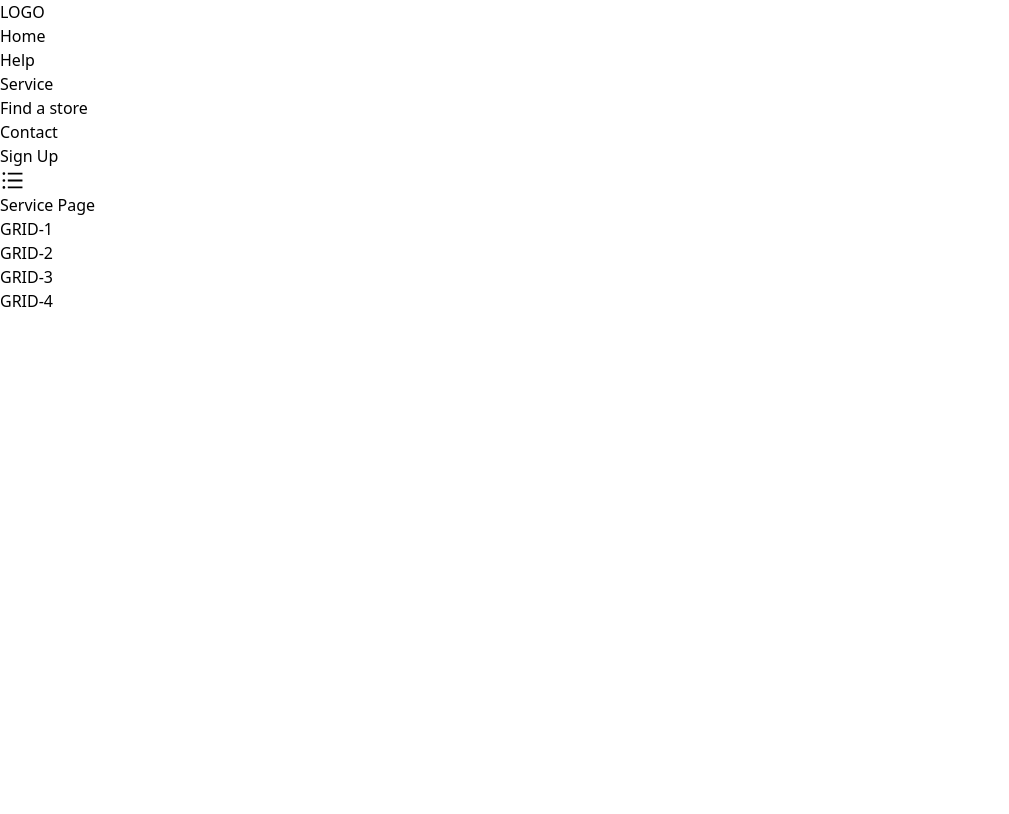
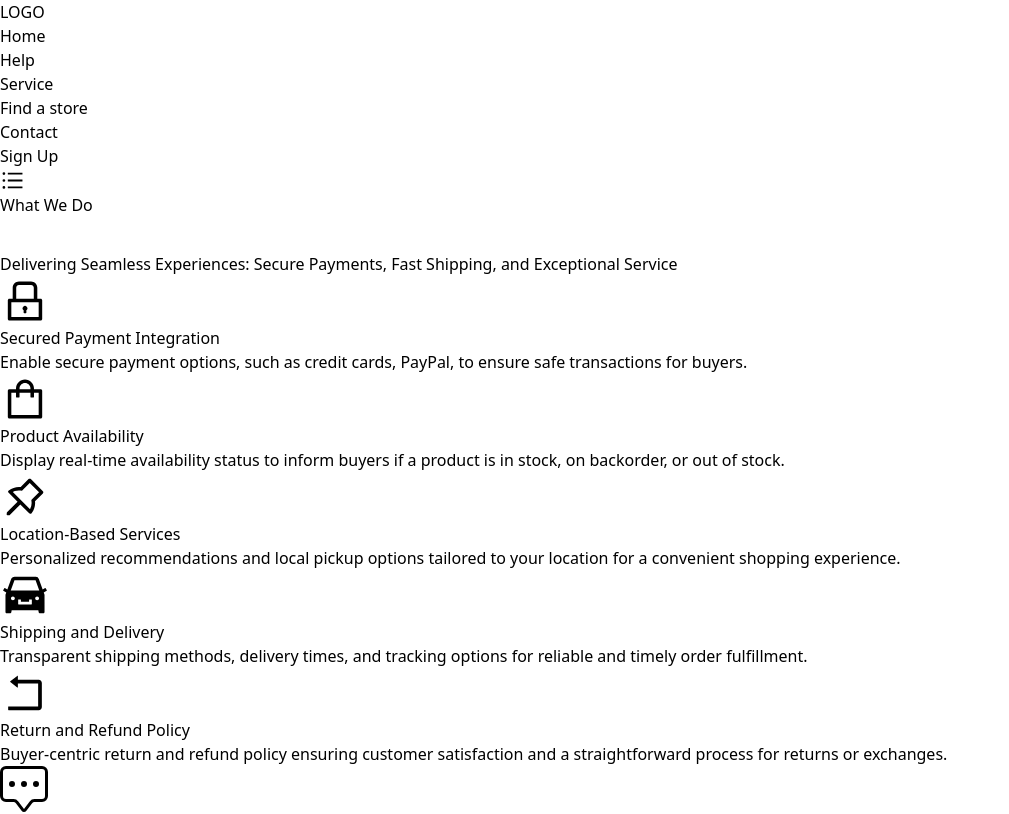
Before and after one commit to Jas-developer/NEARBUY_REACT_LARAVEL, a React (Vite) app in the folder client/: page /service in a window 1280 px wide. Shown: the top 814 px of the page, without its empty margins (0-1009 px from the left). Built offline with nearby package versions, Linux system fonts and the light colour scheme.

Commit message:
added content for Service Tab

```diff
--- a/client/src/pages/Service.jsx
+++ b/client/src/pages/Service.jsx
@@ -1,7 +1,9 @@
+import Services from "./components/services/Services"
+
 export const Service = ()=> {
     return (
         <>
-            <h1>Service Page</h1>
+            <Services />
         </>
     )
 }
--- /dev/null
+++ b/client/src/pages/components/services/Services.jsx
@@ -0,0 +1,101 @@
+import { AiOutlineRollback, AiOutlineShopping, AiOutlineLock, AiOutlinePushpin, AiFillCar } from 'react-icons/ai';
+
+export default function Services(){
+    return (
+        <>
+            <div id="services" className="section relative pt-20 pb-8 md:pt-16 md:pb-0 bg-white">
+                <div className="container xl:max-w-6xl mx-auto px-4">
+
+                    <header className="text-center mx-auto mb-12 lg:px-20">
+                        <h2 className="text-2xl leading-normal mb-2 font-bold text-black">What We Do</h2>
+                        <svg version="1.1" xmlns="http://www.w3.org/2000/svg" xmlns:xlink="http://www.w3.org/1999/xlink" x="0px" y="0px" viewBox="0 0 100 60" style={{margin: '0 auto',height: '35px'}} xml:space="preserve">
+                            <circle cx="50.1" cy="30.4" r="5" className="stroke-primary" style={{fill: 'transparent',strokeWidth: '2',strokeWiterlimit: '10' }}></circle>
+                            <line x1="55.1" y1="30.4" x2="100" y2="30.4" className="stroke-primary" style={{strokeWidth: '2',strokeMiterlimit: '10'}}></line>
+                            <line x1="45.1" y1="30.4" x2="0" y2="30.4" className="stroke-primary" style={{strokeWidth: '2',strokeMiterlimit: '10'}}></line>
+                        </svg>
+                        <p className="text-gray-500 leading-relaxed font-light text-xl mx-auto pb-2">Delivering Seamless Experiences: Secure Payments, Fast Shipping, and Exceptional Service</p>
+                    </header>
+
+                    <div className="flex flex-wrap flex-row -mx-4 text-center">
+                        <div className="flex-shrink px-4 max-w-full w-full sm:w-1/2 lg:w-1/3 lg:px-6 hover:-translate-y-3" >
+
+                            <div className="py-8 px-12 mb-12 bg-gray-50 border-b border-gray-100 transform transition duration-300 ease-in-out hover:-translate-y-2">
+                                <div className="inline-block text-gray-900 mb-4">
+                                    <AiOutlineLock size={'50px'}/>
+                                </div>
+                                <h3 className="text-lg leading-normal mb-2 font-semibold text-black">Secured Payment Integration</h3>
+                                <p className="text-gray-500">Enable secure payment options, such as credit cards, PayPal, to ensure safe transactions for buyers.</p>
+                            </div>
+
+                        </div>
+
+                        <div className="flex-shrink px-4 max-w-full w-full sm:w-1/2 lg:w-1/3 lg:px-6 hover:-translate-y-3" >
+
+                            <div className="py-8 px-12 mb-12 bg-gray-50 border-b border-gray-100 transform transition duration-300 ease-in-out hover:-translate-y-2">
+                                <div className="inline-block text-gray-900 mb-4">
+                                    <AiOutlineShopping size={'50px'}/>
+                                </div>
+                                <h3 className="text-lg leading-normal mb-2 font-semibold text-black">Product Availability</h3>
+                                <p className="text-gray-500">Display real-time availability status to inform buyers if a product is in stock, on backorder, or out of stock.</p>
+                            </div>
+
+                        </div>
+
+                        <div className="flex-shrink px-4 max-w-full w-full sm:w-1/2 lg:w-1/3 lg:px-6 hover:-translate-y-3" >
+
+                            <div className="py-8 px-12 mb-12 bg-gray-50 border-b border-gray-100 transform transition duration-300 ease-in-out hover:-translate-y-2">
+                                <div className="inline-block text-gray-900 mb-4">
+                                    <AiOutlinePushpin size={'50px'}/>
+                                </div>
+                                <h3 className="text-lg leading-normal mb-2 font-semibold text-black">Location-Based Services</h3>
+                                <p className="text-gray-500">Personalized recommendations and local pickup options tailored to your location for a convenient shopping experience.</p>
+                            </div>
+
+                        </div>
+
+                        <div className="flex-shrink px-4 max-w-full w-full sm:w-1/2 lg:w-1/3 lg:px-6 hover:-translate-y-3">
+
+                            <div className="py-8 px-12 mb-12 bg-gray-50 border-b border-gray-100 transform transition duration-300 ease-in-out hover:-translate-y-2">
+                                <div className="inline-block text-gray-900 mb-4">
+                                    <AiFillCar size={'50px'}/>
+                                </div>
+                                <h3 className="text-lg leading-normal mb-2 font-semibold text-black">Shipping and Delivery</h3>
+                                <p className="text-gray-500">Transparent shipping methods, delivery times, and tracking options for reliable and timely order fulfillment.</p>
+                            </div>
+
+                        </div>
+
+                        <div className="flex-shrink px-4 max-w-full w-full sm:w-1/2 lg:w-1/3 lg:px-6 hover:-translate-y-3">
+
+                            <div className="py-8 px-12 mb-12 bg-gray-50 border-b border-gray-100 transform transition duration-300 ease-in-out hover:-translate-y-2">
+                                <div className="inline-block text-gray-900 mb-4">
+                                   <AiOutlineRollback size={'50px'}/>
+                                </div>
+                                <h3 className="text-lg leading-normal mb-2 font-semibold text-black">Return and Refund Policy</h3>
+                                <p className="text-gray-500">Buyer-centric return and refund policy ensuring customer satisfaction and a straightforward process for returns or exchanges.</p>
+                            </div>
+
+                        </div>
+
+                        <div className="flex-shrink px-4 max-w-full w-full sm:w-1/2 lg:w-1/3 lg:px-6 hover:-translate-y-3" >
+
+                            <div className="py-8 px-12 mb-12 bg-gray-50 border-b border-gray-100 transform transition duration-300 ease-in-out hover:-translate-y-2">
+                                <div className="inline-block text-gray-900 mb-4">
+
+                                    <svg xmlns="http://www.w3.org/2000/svg" width="3rem" height="3rem" fill="currentColor" className="bi bi-chat-square-dots" viewBox="0 0 16 16">
+                                        <path d="M14 1a1 1 0 0 1 1 1v8a1 1 0 0 1-1 1h-2.5a2 2 0 0 0-1.6.8L8 14.333 6.1 11.8a2 2 0 0 0-1.6-.8H2a1 1 0 0 1-1-1V2a1 1 0 0 1 1-1h12zM2 0a2 2 0 0 0-2 2v8a2 2 0 0 0 2 2h2.5a1 1 0 0 1 .8.4l1.9 2.533a1 1 0 0 0 1.6 0l1.9-2.533a1 1 0 0 1 .8-.4H14a2 2 0 0 0 2-2V2a2 2 0 0 0-2-2H2z"></path>
+                                        <path d="M5 6a1 1 0 1 1-2 0 1 1 0 0 1 2 0zm4 0a1 1 0 1 1-2 0 1 1 0 0 1 2 0zm4 0a1 1 0 1 1-2 0 1 1 0 0 1 2 0z"></path>
+                                    </svg>
+                                </div>
+                                <h3 className="text-lg leading-normal mb-2 font-semibold text-black">Customer Support</h3>
+                                <p className="text-gray-500">Prompt and reliable customer support available for any inquiries, assistance, or order-related concerns.</p>
+                            </div>
+
+                        </div>
+                    </div>
+
+                </div>
+            </div>
+        </>
+    )
+}
```
